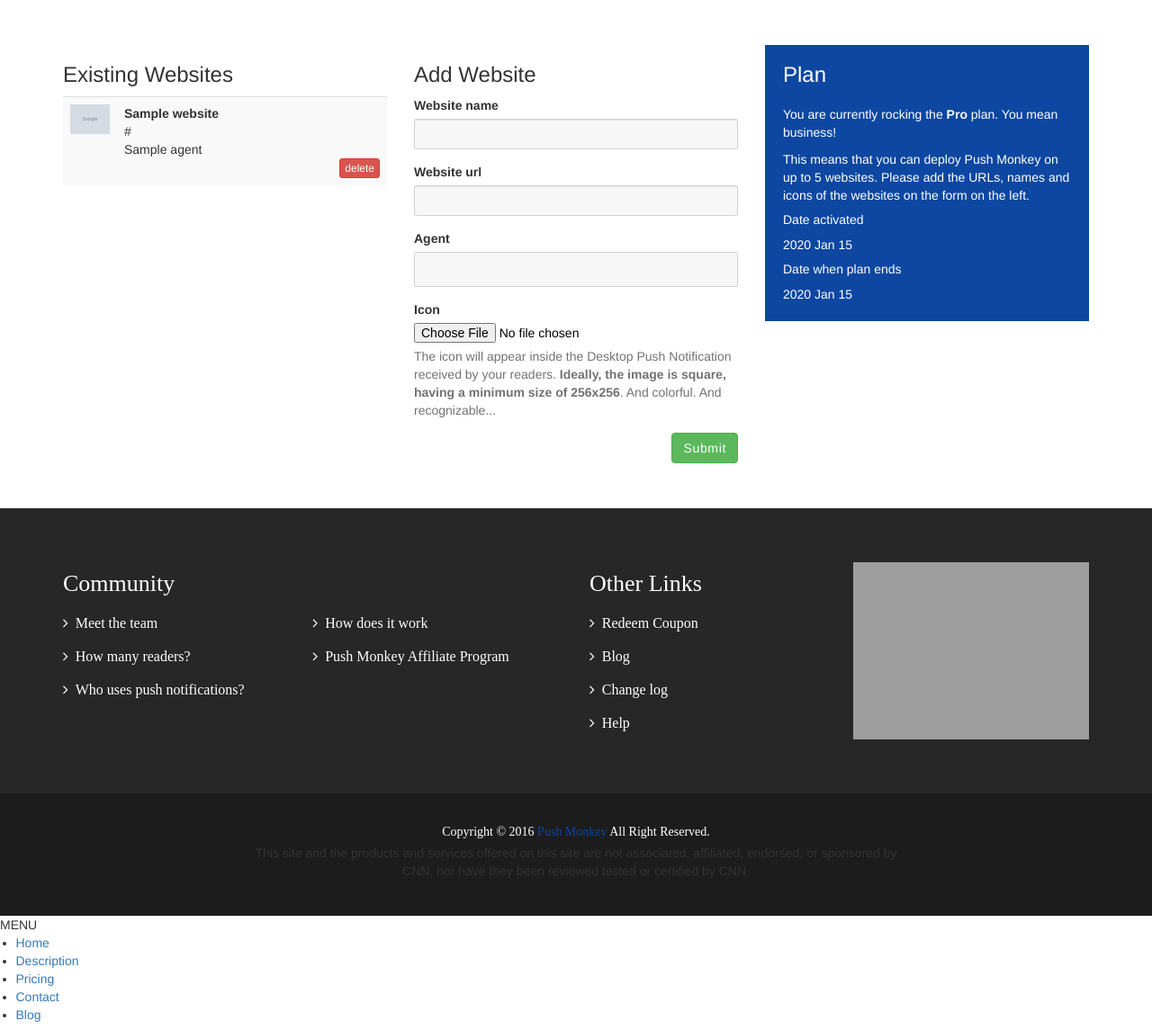
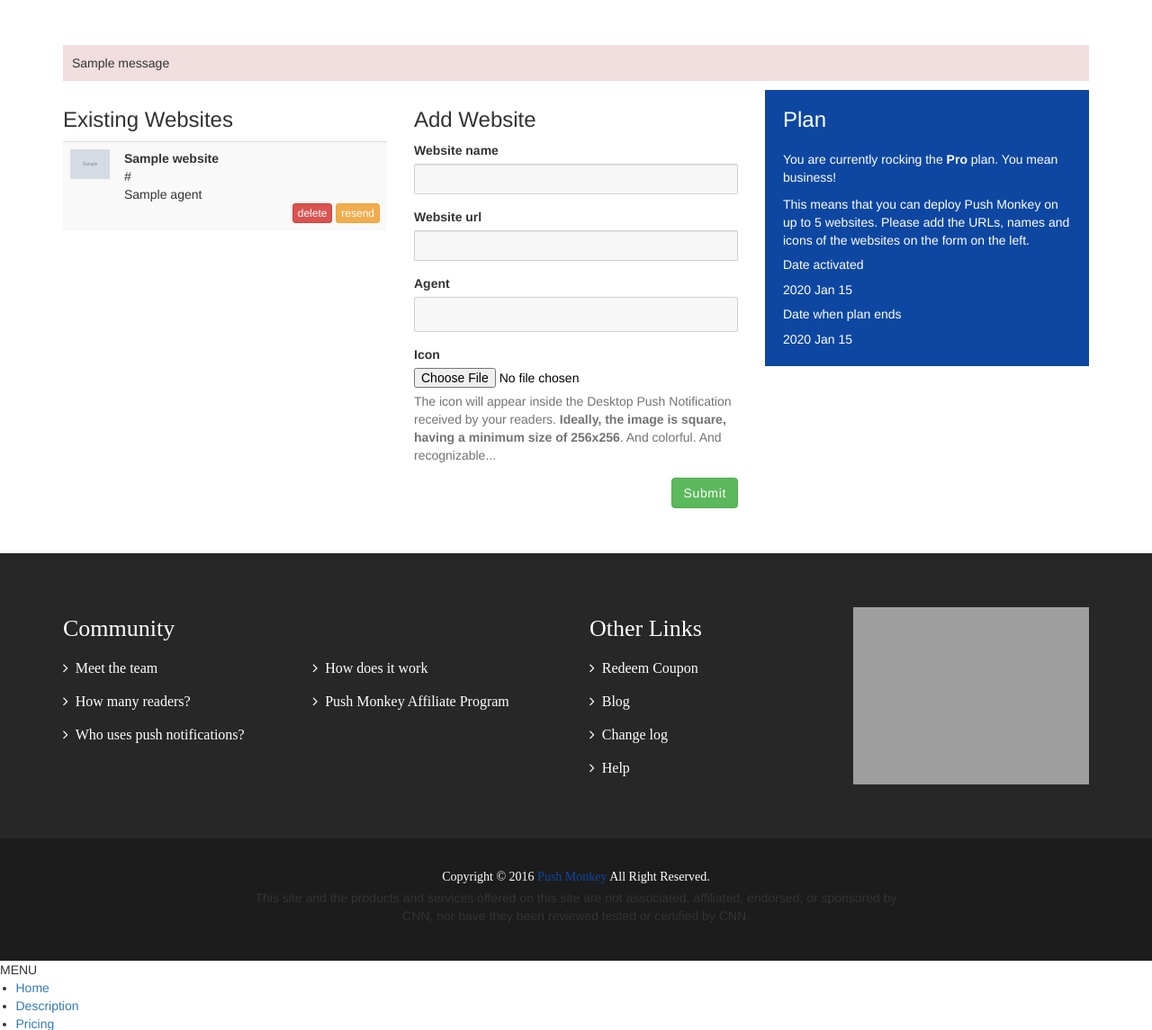
Before and after one commit to judevcoder/push-django-project, a Django app: template clients/templates/clients/websites.html in a window 1280 px wide. Shown: the part 564-1709 px from the top of the page at 90% size. Run offline with Django 3.2, Linux system fonts and the light colour scheme; the template is opened without the code that fills it: most values are stand-ins (such as "Sample title", 1, 10 or a date in 2020); grey boxes marked "Sample" are stand-in pictures; one stand-in notice (Sample message) is shown; form fields are guessed from the names that the template uses; some libraries are stand-ins or nearby versions; some web fonts are replaced; grey boxes are pictures that could not be loaded.

Commit message:
add resending of invitation to agents

```diff
--- a/clients/templates/clients/websites.html
+++ b/clients/templates/clients/websites.html
@@ -20,6 +20,15 @@
   <div id="content" class="website-content">
     <div class="container" id="websites">
       <div class="row">
+        <div class="col-md-12">
+          {% if messages %}
+            {% for message in messages %}
+            <p class="bg-danger">{{ message }}</p>
+            {% endfor %}
+          {% endif %}
+        </div><!-- .col -->
+      </div><!-- .row -->
+      <div class="row">
         <div class="col-md-4">
           <h3>Existing Websites</h3>
           <table class="table table-striped">
@@ -38,6 +47,9 @@
                   {% endif %}
                   <div class="text-right">
                     <a class="btn btn-xs btn-danger" href="{% url 'websites_delete' website.id %}">delete</a>
+                    {% if website.agent %}
+                    <a class="btn btn-xs btn-warning" href="{% url 'websites_resend_invitation' website.id %}">resend</a>
+                    {% endif %}
                   </div>
                 </td>
               </tr>
--- a/django_project/static/css/wp-custom.css
+++ b/django_project/static/css/wp-custom.css
@@ -672,6 +672,10 @@ ol.carousel-indicators li { border: 2px solid #0e47a1; }
   border: 0;
 }
 
+#websites .bg-danger {
+  padding: 10px;
+}
+
 /* Date picker */
 .timepicker table,
 .timepicker td,
--- a/django_project/urls.py
+++ b/django_project/urls.py
@@ -46,6 +46,7 @@ urlpatterns = patterns('',
   # multiple website management
   url(r'^dashboard/websites$', 'clients.views.websites', name='websites'),
   url(r'^dashboard/websites/delete/(?P<website_id>.+)$', 'clients.views.websites_delete', name='websites_delete'),
+  url(r'^dashboard/websites/resend/(?P<website_id>.+)$', 'clients.views.websites_resend_invitation', name='websites_resend_invitation'),
   url(r'^register_agent/(?P<invitation_id>.+)$', 'clients.views.website_register_agent', name='website_register_agent'),
   url(r'^accept/(?P<invitation_id>.+)$', 'clients.views.website_invitation_accept', name='website_invitation_accept'),
   # API
--- a/plan.txt
+++ b/plan.txt
@@ -12,7 +12,7 @@
       x user account is assigned to website = 2
       x client profile? Not needed, because a profile should be able to manage multiple websites.
     x appointee only sees her website(s) in the Dashboard = 3
-  - can resend invitation email to appointee = 3
+  x can resend invitation email to appointee = 2
   x display agent email on list of websites = 1
   x mark time of accepting invitation (updated_at field) = 1
 - agent:
@@ -24,7 +24,7 @@
   x UI
   x cron job
   - time zones
-- tab layout on Dashboard
+x tab layout on Dashboard
 
 - to test:
   - sending notifications to multiple websites
```
Also changed, not shown: clients/tests.py (+17 -0 lines), clients/views.py (+13 -0 lines).
